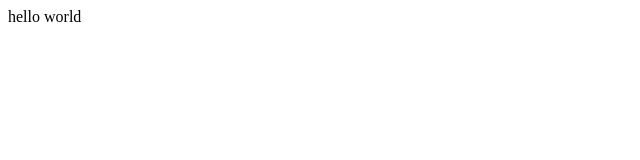
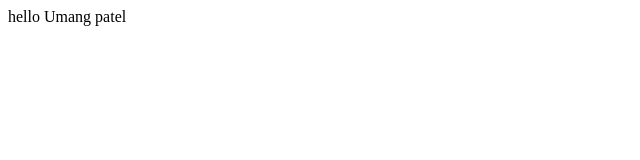
Before and after one commit to umangptl27/Practise, a plain HTML site: page index.html in a window 1280 px wide. Shown: the full height of the page, 0-640 px from the left. Drawn offline with Linux system fonts and the light colour scheme.

```diff
--- a/index.html
+++ b/index.html
@@ -1 +1 @@
-<p> hello world</p>
+<p> hello Umang patel</p>
```
Also changed, not shown: 1 other file.
